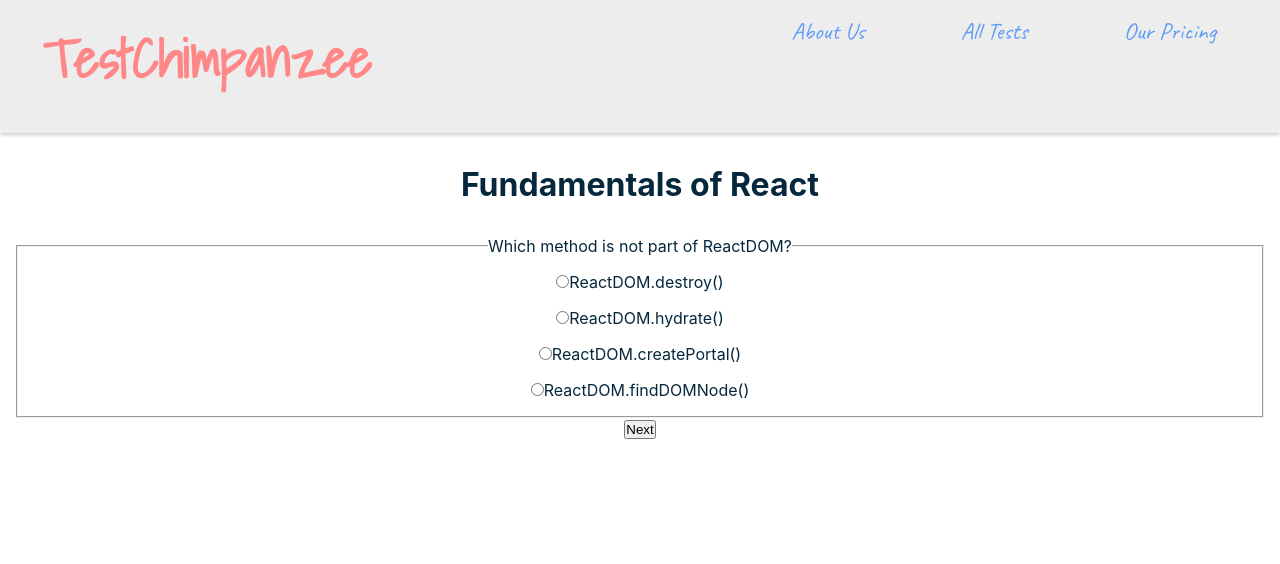
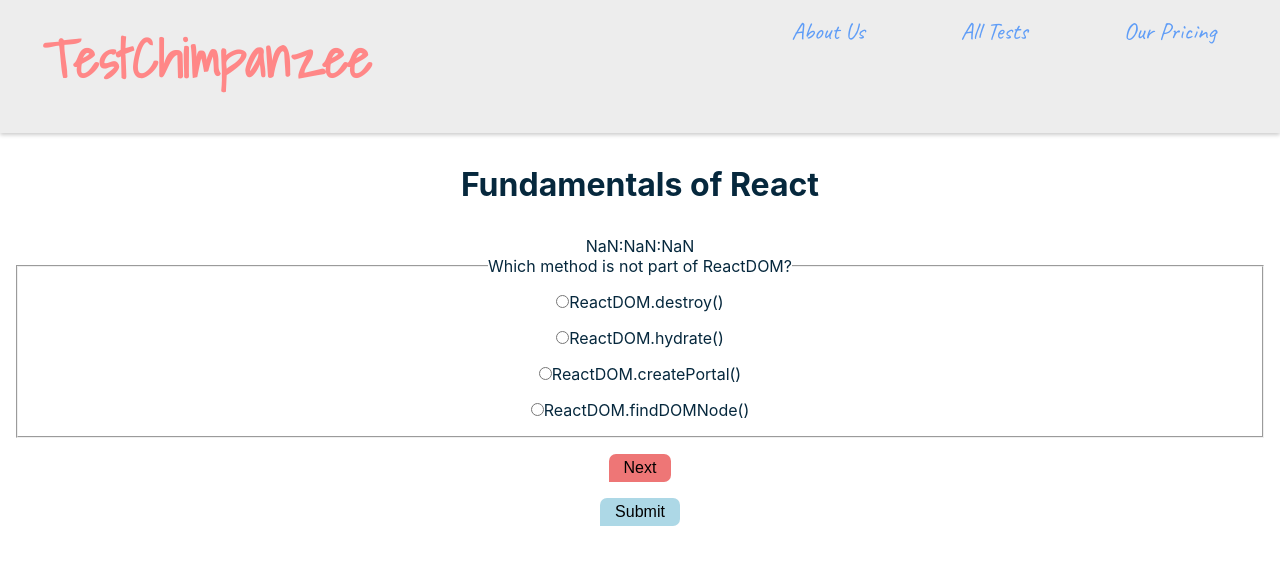
Before and after one commit to andrewgjh/knowmeq_assessment, a React (Create React App) app: page /test/577a8e1c-089b-4f30-aa8d-457b37c716fa in a window 1280 px wide. Shown: the top 564 px of the page. Built offline with nearby package versions, Linux system fonts and the light colour scheme.

Commit message:
set up timer for each test and persistent through refresh

```diff
--- a/package.json
+++ b/package.json
@@ -6,6 +6,7 @@
     "@testing-library/jest-dom": "^5.16.5",
     "@testing-library/react": "^13.4.0",
     "@testing-library/user-event": "^13.5.0",
+    "dayjs": "^1.11.5",
     "react": "^18.2.0",
     "react-dom": "^18.2.0",
     "react-router-dom": "^6.4.2",
--- /dev/null
+++ b/src/components/CountdownTimer/index.jsx
@@ -0,0 +1,32 @@
+import { useState, useEffect } from "react";
+import { calcRemainingTime } from "../../util/timerUtils";
+
+const CountdownTimer = ({ expireTimeMS }) => {
+  const [timeRemaining, setTimeRemaining] = useState({
+    hours: "00",
+    minutes: "00",
+    seconds: "00",
+  });
+
+  useEffect(() => {
+    const eachSecInterval = setInterval(() => {
+      updateRemainingTime(expireTimeMS);
+    }, 1000);
+    return () => {
+      clearInterval(eachSecInterval);
+    };
+  }, [expireTimeMS]);
+
+  const updateRemainingTime = expiry_time => {
+    setTimeRemaining(calcRemainingTime(expiry_time));
+  };
+
+  return (
+    <div>
+      <span>{timeRemaining.hours}</span>:<span>{timeRemaining.minutes}</span>:
+      <span>{timeRemaining.seconds}</span>
+    </div>
+  );
+};
+
+export default CountdownTimer;
--- a/src/components/TestCard/index.jsx
+++ b/src/components/TestCard/index.jsx
@@ -4,6 +4,14 @@ import styles from "./TestCard.module.css";
 import { Link } from "react-router-dom";
 
 const TestCard = ({ testTitle, timeLimit, description, level, testID }) => {
+  const startTimer = () => {
+    if (!localStorage.getItem(`timer-${testID}`)) {
+      localStorage.setItem(
+        `timer-${testID}`,
+        JSON.stringify(Date.now() + timeLimit * 60000)
+      );
+    }
+  };
   return (
     <article className={styles.testCard}>
       <div>
@@ -33,7 +41,11 @@ const TestCard = ({ testTitle, timeLimit, description, level, testID }) => {
         </aside>
         <hr className={styles.divider} />
         <button>
-          <Link className={styles.buttonLink} to={`/test/${testID}`}>
+          <Link
+            className={styles.buttonLink}
+            to={`/test/${testID}`}
+            onClick={startTimer}
+          >
             Take Test
           </Link>
         </button>
--- a/src/pages/LiveTest/LiveTest.module.css
+++ b/src/pages/LiveTest/LiveTest.module.css
@@ -9,3 +9,32 @@
 .questionOption{
   margin: 1em;
 }
+
+.questionContainer button {
+  padding: 5px 15px;
+  font-size: 1em;
+  cursor: pointer;
+  border-radius: 7px;
+  border-bottom-left-radius: 0;
+  border: none;
+  margin: 0 auto;
+  margin-top: 1em;
+  margin-left: 1em;
+  margin-right: 1em;
+}
+.questionContainer button:hover {
+  opacity: 60%;
+}
+.questionContainer button:active {
+  opacity: 90%;
+}
+
+.nextButton {
+  background-color: rgb(238, 118, 118);
+}
+
+.submitButton{
+  display: block;
+  margin: 1em auto !important;
+  background-color: lightblue;
+}
--- a/src/pages/LiveTest/index.jsx
+++ b/src/pages/LiveTest/index.jsx
@@ -2,17 +2,34 @@ import { useParams } from "react-router-dom";
 import { useState } from "react";
 import quizBank from "../../assets/quizzes/quizBank";
 import styles from "./LiveTest.module.css";
+import CountdownTimer from "../../components/CountdownTimer";
+import { isTimeOver } from "../../util/timerUtils";
+import { useNavigate } from "react-router-dom";
+import { quizAllAnswered } from "../../util/quizUtils";
 
 const LiveTest = () => {
+  const navigate = useNavigate();
   const { id } = useParams();
   const [questions] = useState(quizBank[id].questions);
   const [currentQuestion, setCurrentQuestion] = useState(0);
-  const [answer, setAnswers] = useState(
+  const [answers, setAnswers] = useState(
     JSON.parse(localStorage.getItem(`answers-${id}`)) || []
   );
+  const [submitReady, setSubmitReady] = useState(false);
 
   const nextQuestion = () => setCurrentQuestion(prev => prev + 1);
   const prevQuestion = () => setCurrentQuestion(prev => prev - 1);
+  const submitQuiz = () => {
+    if (!quizAllAnswered(id)) {
+
+    } else {
+      setSubmitReady(true);
+    }
+    if (submitReady) {
+      localStorage.removeItem(`timer-${id}`);
+      navigate("/results");
+    }
+  };
 
   const saveChoice = e => {
     setAnswers(prev => {
@@ -26,7 +43,10 @@ const LiveTest = () => {
   return (
     <div className={styles.questionContainer}>
       <h1>{quizBank[id].quiz_name}</h1>
-      <fieldset>
+      <CountdownTimer
+        expireTimeMS={JSON.parse(localStorage.getItem(`timer-${id}`))}
+      />
+      <fieldset disabled={isTimeOver(id)}>
         <legend>{questions[currentQuestion].question}</legend>
         {questions[currentQuestion].options.map((option, idx) => (
           <div key={option} className={styles.questionOption}>
@@ -35,17 +55,24 @@ const LiveTest = () => {
               id={idx}
               name={`question${currentQuestion}`}
               value={idx}
-              checked={answer[currentQuestion] === idx}
+              checked={answers[currentQuestion] === idx}
               onChange={saveChoice}
             />
             <label htmlFor={option}>{option}</label>
           </div>
         ))}
       </fieldset>
-      {currentQuestion > 0 && <button onClick={prevQuestion}>Back</button>}
-      {currentQuestion < questions.length - 1 && (
-        <button onClick={nextQuestion}>Next</button>
-      )}
+      <div className={styles.quizNav}>
+        {currentQuestion > 0 && <button onClick={prevQuestion}>Back</button>}
+        {currentQuestion < questions.length - 1 && (
+          <button className={styles.nextButton} onClick={nextQuestion}>
+            Next
+          </button>
+        )}
+      </div>
+      <button className={styles.submitButton} onClick={submitQuiz}>
+        Submit
+      </button>
     </div>
   );
 };
--- /dev/null
+++ b/src/util/quizUtils.js
@@ -0,0 +1,30 @@
+import quizBank from "../assets/quizzes/quizBank";
+
+export const quizCorrection = testID => {
+  let correctAnswers = 0;
+  const answerArray = JSON.parse(localStorage.getItem(`answers-${testID}`));
+  const correctAnswerArray = quizBank[testID].questions.map(
+    question => question.correct_answer_idx
+  );
+  answerArray.forEach((answer, idx) => {
+    if (answer === correctAnswerArray[idx]) {
+      correctAnswers++;
+    }
+  });
+
+  return {
+    correctAnswers,
+    percentage: correctAnswers / answerArray.length,
+    correctAnswerArray,
+  };
+};
+
+export const quizAllAnswered = testID => {
+  const answerArray = JSON.parse(localStorage.getItem(`answers-${testID}`));
+  let allAnswered = true;
+  for (let index = 0; index < quizBank[testID].questions.length; index++) {
+    const answer = answerArray?.[index];
+    if (!answer) allAnswered = false;
+  }
+  return allAnswered;
+};
--- /dev/null
+++ b/src/util/timerUtils.js
@@ -0,0 +1,28 @@
+import dayjs from "dayjs";
+
+const padWithZeros = (number, total_digits = 2) => {
+  const stringNum = number.toString();
+  if (stringNum.length >= total_digits) return stringNum;
+  return "0".repeat(total_digits - stringNum.length) + stringNum;
+};
+
+export const isTimeOver = id => {
+  const timer = dayjs(JSON.parse(localStorage.getItem(`timer-${id}`)));
+  return timer.isBefore(dayjs());
+};
+
+export const calcRemainingTime = expiry_time => {
+  const futureTimestamp = dayjs(expiry_time);
+  const nowTimestamp = dayjs();
+  if (futureTimestamp.isBefore(nowTimestamp))
+    return { hours: "00", minutes: "00", seconds: "00" };
+  let hours = padWithZeros(futureTimestamp.diff(nowTimestamp, "hours") % 24);
+  let minutes = padWithZeros(
+    futureTimestamp.diff(nowTimestamp, "minutes") % 60
+  );
+  let seconds = padWithZeros(
+    futureTimestamp.diff(nowTimestamp, "seconds") % 60
+  );
+
+  return { hours, minutes, seconds };
+};
```
Also changed, not shown: 1 other file (tests, documents, lock files or other folders).
